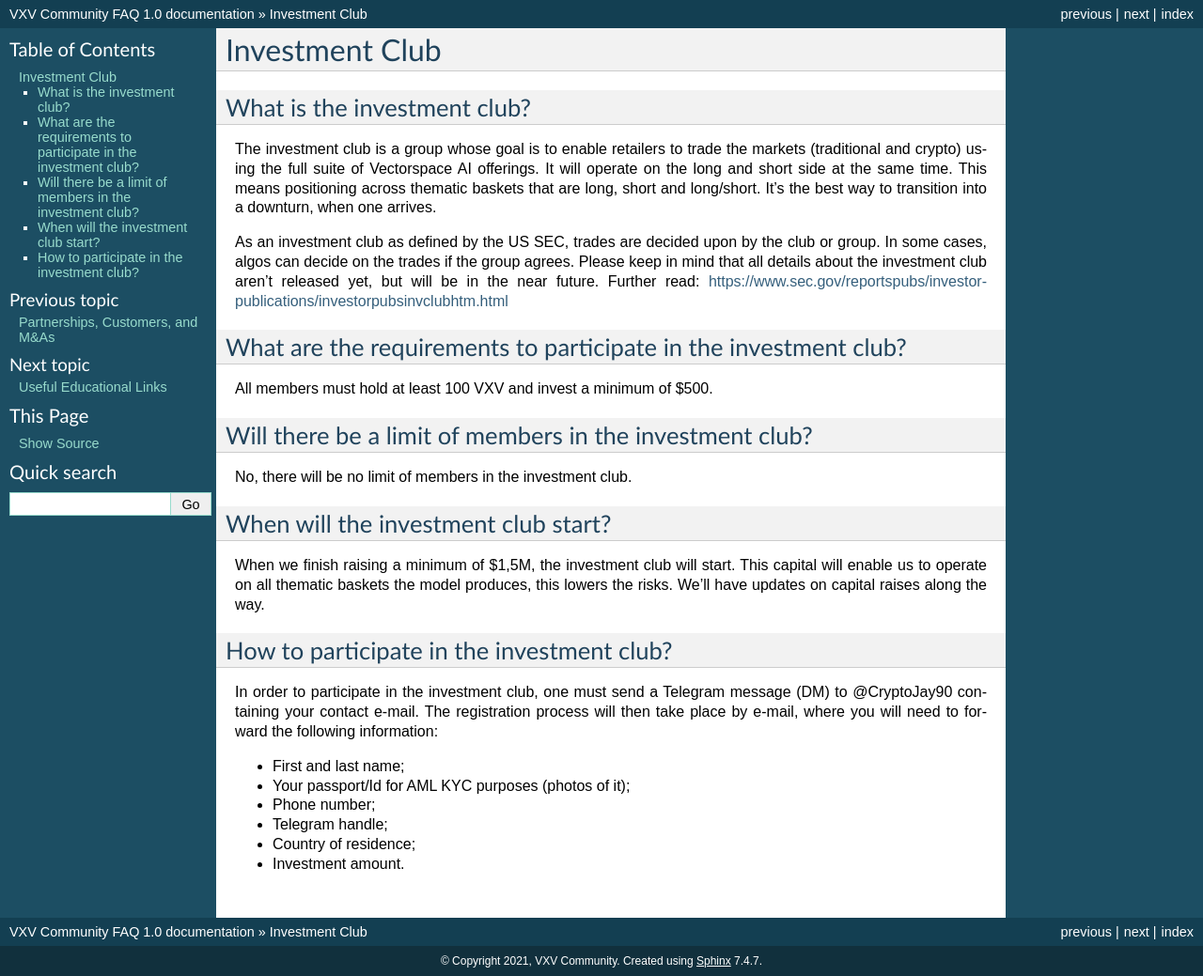
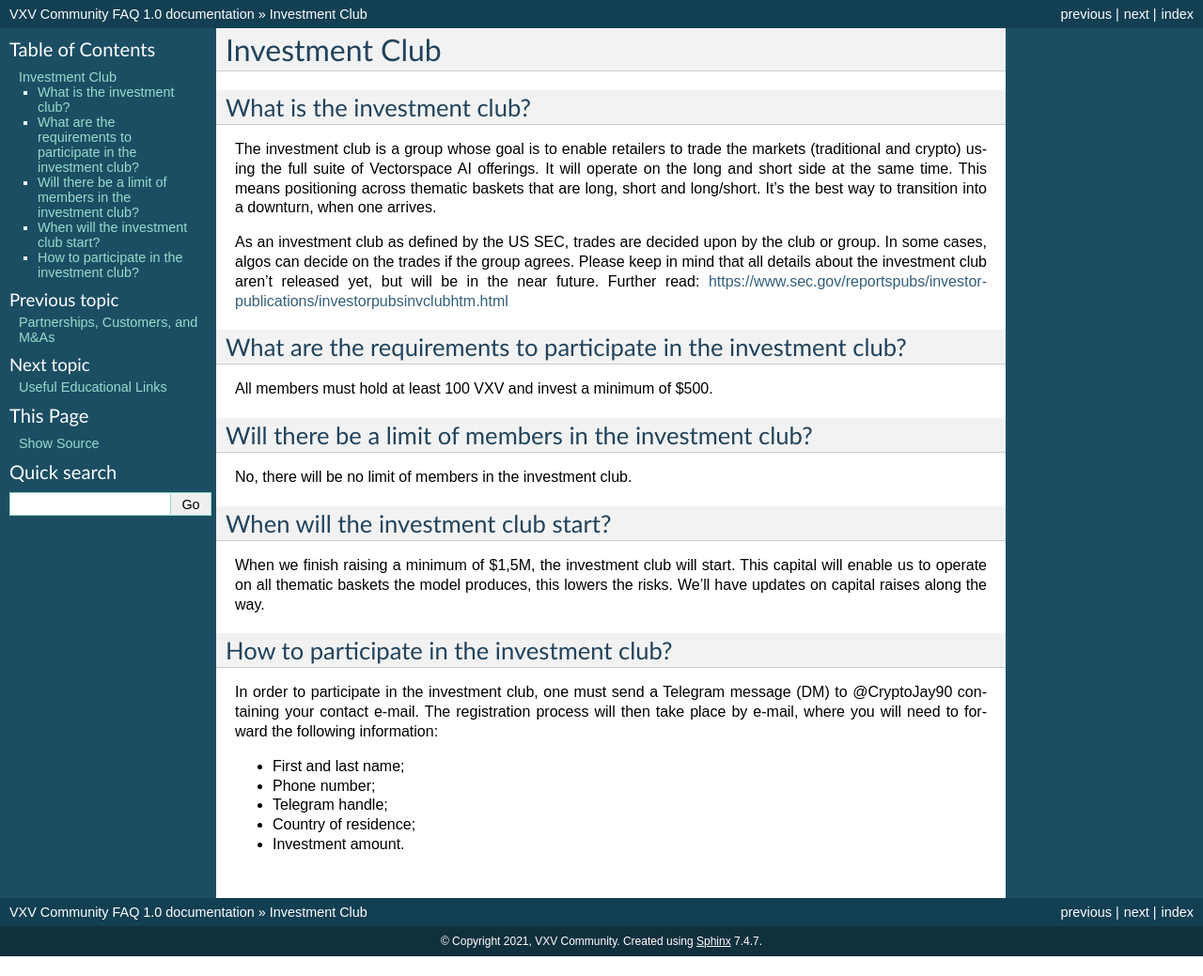
Before and after one commit to vxvfaq/vxvfaq, a Sphinx documentation site: the page built from docs/investmentclub.rst, in a window 1280 px wide. Shown: the whole page at 94% size. Built offline with Sphinx 7.4.7, drawn with Linux system fonts in a browser that asks for light colours; after the commit the page ends 1018 px from its top, so only the background shows below that.

Commit message:
Update investmentclub.rst

```diff
--- a/docs/investmentclub.rst
+++ b/docs/investmentclub.rst
@@ -27,8 +27,6 @@ In order to participate in the investment club, one must send a Telegram message
 
 -	First and last name;
 
-- Your passport/Id for AML KYC purposes (photos of it);
-
 -	Phone number;
 
 -	Telegram handle;
```
